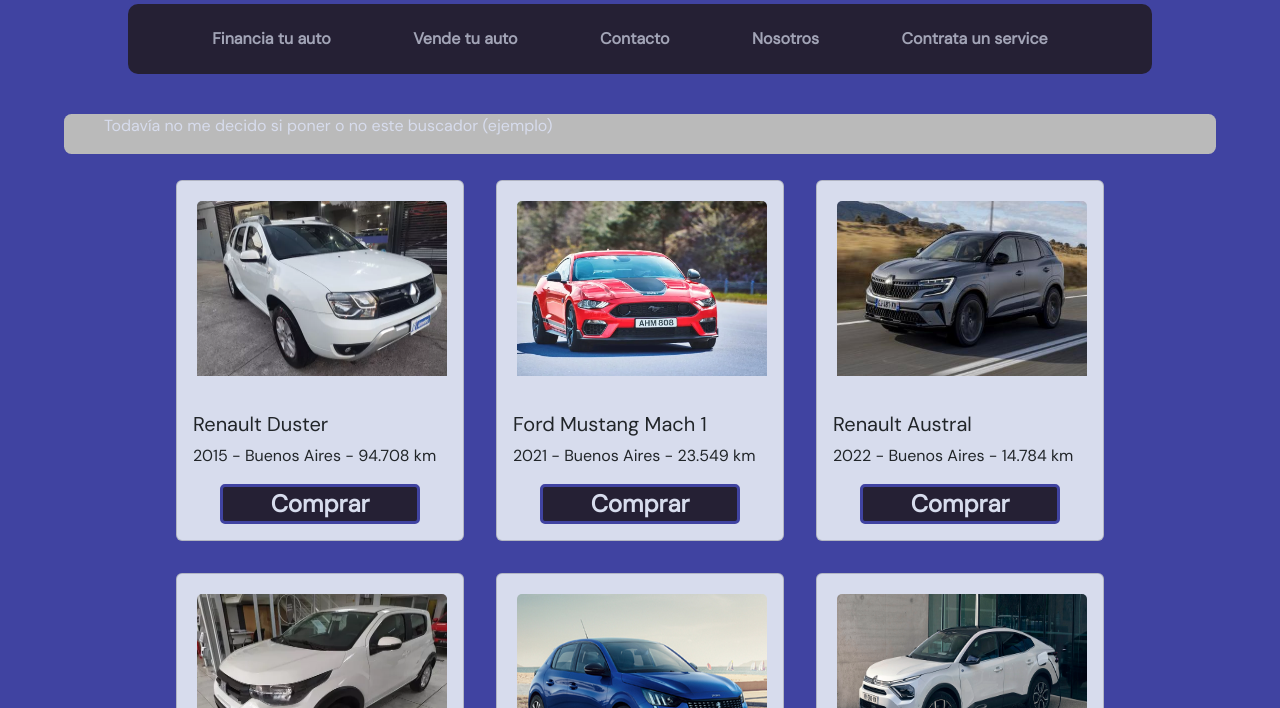
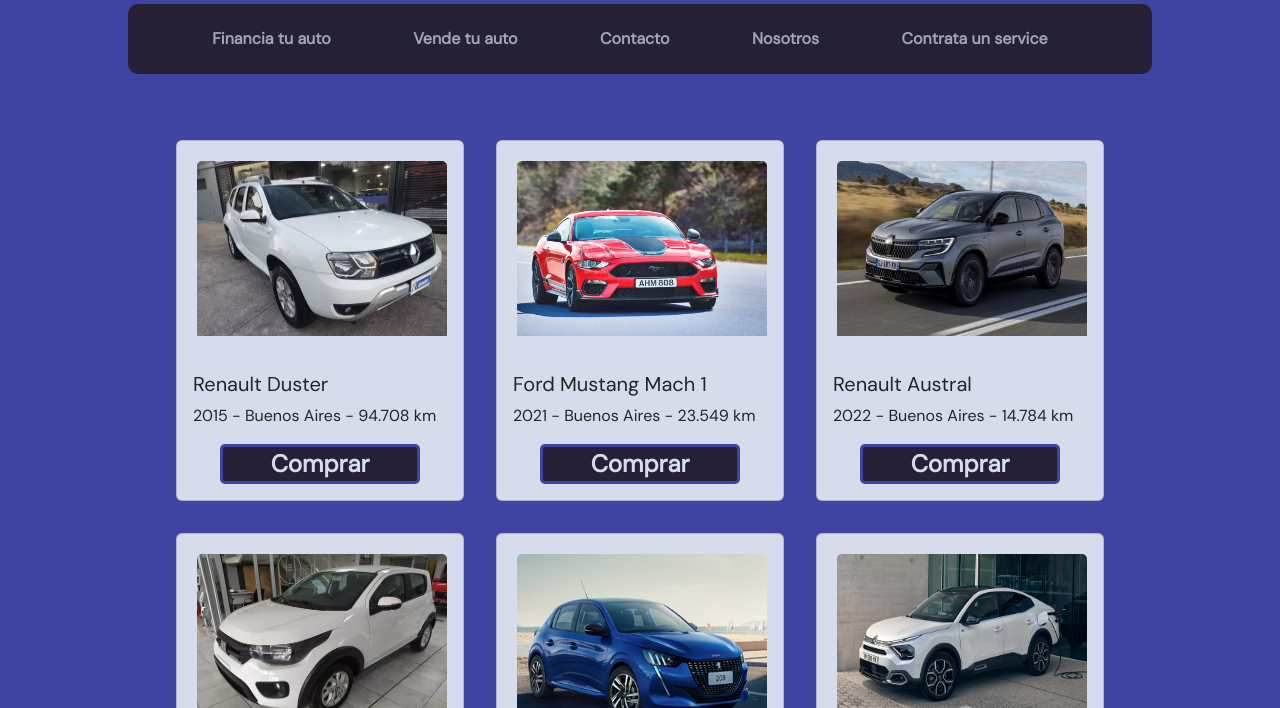
Before and after one commit to AlejandroNecchi/CoderNecchiAutos, a website: page index.html in a window 1280 px wide. Shown: the part 92-800 px from the top of the page. Drawn offline with nearby package versions, Linux system fonts and the light colour scheme.

Commit message:
toques finales

```diff
--- a/index.html
+++ b/index.html
@@ -53,12 +53,6 @@
     </header>
 
     <main>
-        <!-- Todavía no sé si poner un buscador con bootstrap por que no sé si sería agregar demasiado bootstrap al proyecto -->
-        <section class="buscadorMenu">
-            <p class="buscador">
-                Todavía no me decido si poner o no este buscador (ejemplo)
-            </p>
-        </section>
 
         <!--cards index-->
     <section class="autosIndex">
--- a/scss/_main.scss
+++ b/scss/_main.scss
@@ -1,18 +1,7 @@
 // comienzo del Main index
 
-.buscadorMenu{
-    border-radius: 7.5px;
-    width: 90%;
-    height: 40px;
-    margin: 0 auto;
-    background-color: rgb(186, 186, 186);
-    .buscador{
-        margin: 40px;
-    }
-}
-
 .autosIndex{
-    margin: 10px;
+    margin: 50px 10px 30px 10px;
     display: flex;
     flex-wrap: wrap;
     justify-content: center;
```
Also changed, not shown: css/estilos.css.
